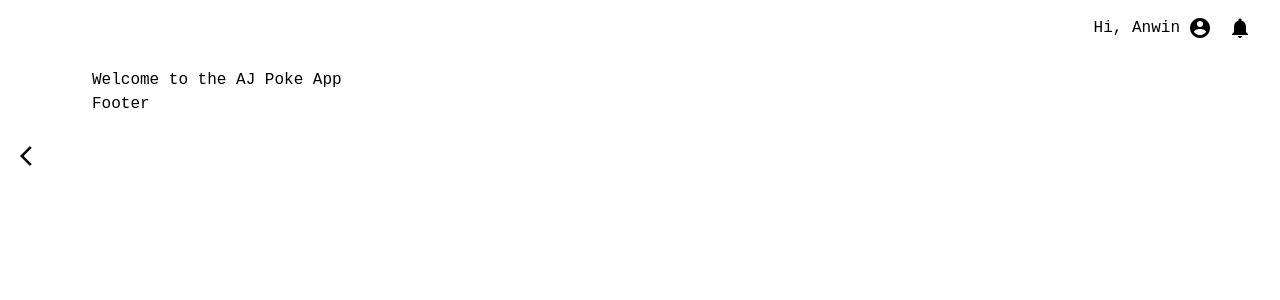
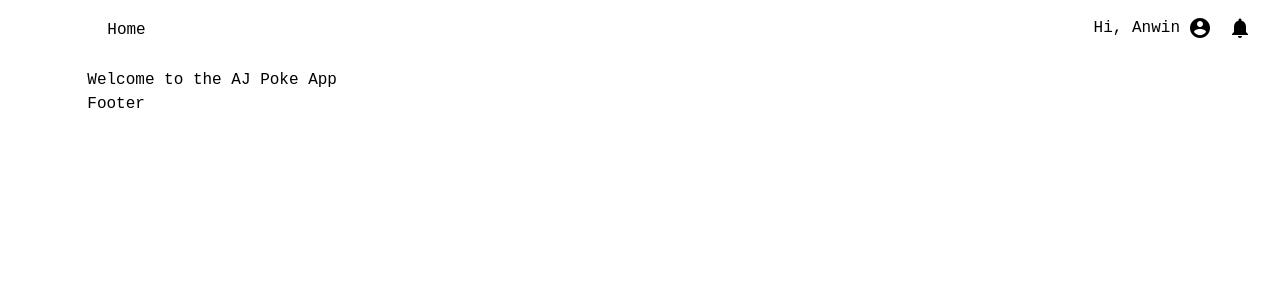
Before and after one commit to anwinjoselyn/pogo, a Next.js app: page / in a window 1280 px wide. Shown: the top 300 px of the page. Built offline with nearby package versions, Linux system fonts and the light colour scheme; a web font is replaced by a local one.

Commit message:
changed sidebar

```diff
--- a/components/main/BreadCrumbs.tsx
+++ b/components/main/BreadCrumbs.tsx
@@ -35,9 +35,7 @@ const BreadCrumbs = ({ ftw }: any) => {
     const filteredMenu = menu.filter((item: any) =>
       filterInclude(item, pathname)
     );
-    /**
-     * @todo @Mrigendra to check later if there is a different way to get children for navigation
-     */
+
     if (filteredMenu.length > 0) {
       setTimeout(() => {
         let navigation = sidebarValues.filter(
@@ -76,7 +74,7 @@ const BreadCrumbs = ({ ftw }: any) => {
     });
     // eslint-disable-next-line react-hooks/exhaustive-deps
   }, [pathname !== '/']);
-  console.log('breadcrumbs', state);
+
   return (
     <ul className="flex items-center text-theme-text-footer">
       {/* <li>
--- a/components/main/Container.tsx
+++ b/components/main/Container.tsx
@@ -4,28 +4,28 @@ import { useRouter } from 'next/router';
 // import { Toaster } from 'react-hot-toast';
 
 import Header from './Header';
-import Sidebar from './Sidebar';
+import Sidebar from './SidebarNew';
 
 export default function Container({ children }: { children: React.ReactNode }) {
   const router = useRouter();
   const [state, setState] = useState({ minified: true, isMinified: true });
-  const [toggleSidebar, setToggleSidebar] = useState({
-    show: false,
-    showOnHover: false,
-  });
-//   const toggleSidebar = (temp?: boolean) => {
-//     setState({
-//       minified: !state.minified,
-//       isMinified: temp ?? state.isMinified,
-//     });
-//   };
+  //   const [toggleSidebar, setToggleSidebar] = useState({
+  //     show: false,
+  //     showOnHover: false,
+  //   });
+  const toggleSidebar = (temp?: boolean) => {
+    setState({
+      minified: !state.minified,
+      isMinified: temp ?? state.isMinified,
+    });
+  };
 
   return (
-    <div className="flex bg-theme-bg">
+    <div className="flex dark:bg-background-darkest dark:text-gray-lightest ">
       <Head>
-        <title>
+        {/* <title>
           HiFaDD - a D&D game for Dungeon Masters and D&D aficianados
-        </title>
+        </title> */}
         <meta
           name="title"
           property="og:title"
@@ -62,7 +62,6 @@ export default function Container({ children }: { children: React.ReactNode }) {
       >
         <Sidebar
           toggleSidebar={toggleSidebar}
-          setToggleSidebar={setToggleSidebar}
           minified={state.minified}
           ftw={router.pathname.includes('/hfftw')}
         />
@@ -73,9 +72,7 @@ export default function Container({ children }: { children: React.ReactNode }) {
         }
       >
         <Header ftw={router.pathname.includes('/hfftw')} />
-        <div className="p-3 text-theme-text-primary">
-          {children}
-        </div>
+        <div className="p-3 text-theme-text-primary">{children}</div>
       </div>
       {/* <Toaster /> */}
     </div>
--- /dev/null
+++ b/components/main/SidebarNew.tsx
@@ -0,0 +1,192 @@
+/* eslint-disable react-hooks/exhaustive-deps */
+import { useEffect, useState } from 'react';
+import { useRouter } from 'next/router';
+import Link from 'next/link';
+import Image from 'next/image';
+
+import { sidebarValues } from '../../constants/defaultValues';
+
+// import logo from '../../public/images/dragon.svg';
+
+const Sidebar = ({ toggleSidebar, minified, ftw }: any) => {
+  const router = useRouter();
+  const { pathname } = router;
+  let searchTerms = pathname.split('/');
+
+  const [state, setState] = useState<any>({
+    menuKey: null,
+    subMenuKey: null,
+    title: '',
+    openMenuKey: null,
+    sidebar: [],
+  });
+
+  useEffect(() => {
+    state.sidebar = sidebarValues;
+    setState({ ...state });
+  }, []);
+
+  useEffect(() => {
+    let theMenu: Array<any> = [];
+    let theSubmenu: Array<any> = [];
+    theMenu = state.sidebar.filter(
+      (menu: any) => menu.route.split('/')[1] === searchTerms[1]
+    );
+
+    if (theMenu && theMenu.length > 0 && theMenu[0].children) {
+      theSubmenu = theMenu[0].children.filter(
+        (submenuItem: any) => submenuItem.route === pathname
+      );
+      if (theSubmenu.length === 0) {
+        theSubmenu = theMenu[0].children.filter(
+          (submenu: any) => submenu.route.split('/')[2] === searchTerms[2]
+        );
+      }
+    }
+
+    if (theSubmenu && theSubmenu.length > 0) {
+      setState({
+        ...state,
+        menuKey: theMenu[0].key,
+        subMenuKey: theSubmenu[0].key,
+        title: theSubmenu[0].title,
+        openMenuKey: theMenu[0].key,
+      });
+    } else if (theMenu && theMenu.length > 0) {
+      setState({
+        ...state,
+        menuKey: theMenu[0].key,
+        subMenuKey: null,
+        title: theMenu[0].title,
+        openMenuKey: theMenu[0].key,
+      });
+    }
+  }, [pathname, state.sidebar]);
+
+  const onMenuClick = (key: number, route: string) => {
+    setState({
+      ...state,
+      openMenuKey: key,
+    });
+    if (route) {
+      router.replace(route);
+    }
+  };
+  console.log('state', state);
+  return (
+    <div className="bg-theme-bgNav h-screen sticky top-0">
+      <div
+        className={`px-6 h-14 text-orange-dark cursor-pointer flex items-center`}
+        role="presentation"
+        onClick={toggleSidebar}
+      >
+        {/* <Image
+          src={logo}
+          alt="Logo"
+          width={30}
+          height={30}
+          className="bg-orange-dark rounded-full"
+        /> */}
+        {minified ? '' : <span className="w-full text-right">PokeBubs</span>}
+      </div>
+      <div className="overflow-y-auto">
+        {state?.sidebar?.map((menu: any) => {
+          let menuClass: string =
+            'text-theme-text-secondary hover:text-theme-text-h2';
+          if (
+            state &&
+            (menu.key === state.menuKey || menu.key === state.openMenuKey)
+          ) {
+            if (menu?.children?.length > 0) {
+              menuClass = 'text-theme-text-secondary';
+            } else {
+              menuClass = 'text-white hover:text-orange-light bg-theme-bg';
+            }
+          }
+          return (
+            <div
+              key={menu.key}
+              className={`cursor-pointer ${menuClass}`}
+              onClick={() =>
+                onMenuClick(
+                  state && state.openMenuKey === menu.key ? null : menu.key,
+                  menu.children.length === 0 ? menu.route : null
+                )
+              }
+              role="presentation"
+            >
+              <div
+                className={`text-lg flex items-center p-2 ${
+                  minified ? 'justify-center' : ''
+                }`}
+              >
+                <span
+                  className={`material-icons text-lg ${minified ? '' : 'mr-3'}`}
+                >
+                  {menu.icon}
+                </span>{' '}
+                {!minified && menu.title}
+              </div>
+              {state &&
+              menu.key === state.openMenuKey &&
+              menu?.children?.length > 0
+                ? menu.children.map((submenu: any) => {
+                    let subMenuClass: string = 'text-orange';
+                    if (
+                      submenu.key === state.subMenuKey &&
+                      menu.key === state.menuKey
+                    ) {
+                      subMenuClass =
+                        'bg-theme-bg text-orange-light hover:text-white ';
+                    } else {
+                      subMenuClass =
+                        'text-theme-text-secondary hover:text-theme-text-h2';
+                    }
+                    return !submenu.hide ? (
+                      <Link
+                        key={submenu.key}
+                        href={!submenu.hide ? submenu.route : router.asPath}
+                        passHref
+                      >
+                        <div
+                          className={`text-base flex items-center py-2 ${subMenuClass} ${
+                            minified ? 'justify-center' : 'pl-6'
+                          }`}
+                        >
+                          <span
+                            className={`material-icons ${
+                              minified ? 'text-lg' : 'mr-3 text-base'
+                            }`}
+                          >
+                            {submenu.icon}
+                          </span>{' '}
+                          {!minified && submenu.title}
+                        </div>
+                      </Link>
+                    ) : (
+                      <div
+                        className={`text-base flex items-center py-2 ${subMenuClass} ${
+                          minified ? 'justify-center' : 'pl-6'
+                        }`}
+                      >
+                        <span
+                          className={`material-icons ${
+                            minified ? 'text-lg' : 'mr-3 text-base'
+                          }`}
+                        >
+                          {submenu.icon}
+                        </span>{' '}
+                        {!minified && submenu.title}
+                      </div>
+                    );
+                  })
+                : null}
+            </div>
+          );
+        })}
+      </div>
+    </div>
+  );
+};
+
+export default Sidebar;
--- a/constants/defaultValues.ts
+++ b/constants/defaultValues.ts
@@ -1,6 +1,12 @@
 export const sidebarValues: any = [
   {
     key: 1,
+    title: 'Home',
+    description: 'Poke App',
+    route: '/',
+  },
+  {
+    key: 2,
     title: 'Pokemons',
     description: 'List of all Pokemons',
     route: '/pokemons',
--- a/styles/globals.css
+++ b/styles/globals.css
@@ -73,4 +73,145 @@
   .custom-underline:hover:after {
     @apply origin-bottom-left scale-x-100;
   }
+
+  .sidebar-new {
+    max-height: 100vh;
+    color: var(--white-color);
+    position: relative;
+    background: var(--sidebar-bg-color) no-repeat bottom;
+    background-size: contain;
+    width: 240px;
+    transition: width 180ms ease;
+  }
+
+  .sidebar-new.collapsed-sidebar {
+    width: 64px;
+  }
+
+  .sidebar-top {
+    height: 56px;
+  }
+
+  .sidebar-top .col-md-12 {
+    height: 56px;
+    padding-right: 0px;
+    padding-left: 0px;
+  }
+
+  .sidebar-logo {
+    height: 56px;
+    width: 240px;
+    padding: 16px 0;
+    position: sticky;
+    border-bottom: 1px solid rgba(255, 255, 255, 0.1);
+  }
+
+  .sidebar-wrapper {
+    height: calc(100vh - 56px);
+    overflow-y: scroll;
+    justify-content: space-between;
+  }
+
+  .sidebar-footer {
+    border-top: 1px solid rgba(255, 255, 255, 0.1);
+    background-color: var(--sidebar-bg-color);
+  }
+
+  .sidebar-header {
+    border-bottom: 1px solid rgba(255, 255, 255, 0.1);
+    background-color: var(--sidebar-bg-color);
+  }
+
+  .sidebar-circle-bg {
+    background: #1c364b;
+  }
+
+  .sidebar-wrapper .menu {
+    border-bottom: 1px solid rgba(255, 255, 255, 0.1);
+  }
+
+  .menu:hover {
+    background-color: rgba(16, 42, 64, 0.7);
+  }
+
+  .menu .material-icons.expand {
+    visibility: hidden;
+  }
+
+  .menu:hover .material-icons.expand,
+  .menu .material-icons.active {
+    visibility: visible;
+  }
+
+  .menu .description {
+    color: #79909c;
+    white-space: nowrap;
+    text-overflow: ellipsis;
+    width: calc(100% - 40px);
+  }
+
+  .dashed-border {
+    border-bottom: 2px dashed #617d8a66; /* adding opacity to border */
+  }
+
+  .menu .description span:not(:first-child)::before {
+    content: ', ';
+  }
+
+  .menu.active {
+    background-color: var(--sidebar-bg-active-color);
+  }
+  .submenu-wrapper {
+    list-style: none;
+    list-style-position: inside;
+  }
+  .submenu {
+    display: flex;
+  }
+  .submenu a {
+    color: inherit;
+    font-weight: inherit;
+    padding: 12px 0;
+    line-height: 16px;
+    height: 40px;
+    display: list-item;
+    width: 100%;
+  }
+  .submenu:hover {
+    opacity: 1;
+    background-color: rgba(255, 255, 255, 0.08);
+  }
+  .submenu.active {
+    position: relative;
+    background-color: rgba(255, 255, 255, 0.08);
+  }
+  .submenu.active,
+  .submenu.active li {
+    opacity: 1;
+  }
+
+  .active-menu-item {
+    background-color: var(--button-color);
+  }
+
+  .badge.badge-danger {
+    background-color: var(--error-text-color);
+    padding: 4px;
+    margin-left: 50px;
+  }
+  .material-icons.float-right.pr-4 {
+    transition-property: transform;
+    transition-duration: 0.5s;
+    transition-timing-function: ease-in;
+    transition-delay: 0.1s;
+  }
+
+  .collapsed-menu-item:hover {
+    background-color: rgba(16, 42, 64, 0.7);
+  }
+
+  .box-shadow-right {
+    box-shadow: 6px 0 6px -2px rgba(9, 35, 53, 0.137);
+  }
+
 }
--- a/tsconfig.json
+++ b/tsconfig.json
@@ -13,7 +13,8 @@
     "resolveJsonModule": true,
     "isolatedModules": true,
     "jsx": "preserve",
-    "incremental": true
+    "incremental": true,
+    "downlevelIteration": true
   },
   "include": ["next-env.d.ts", "**/*.ts", "**/*.tsx"],
   "exclude": ["node_modules"]
```
